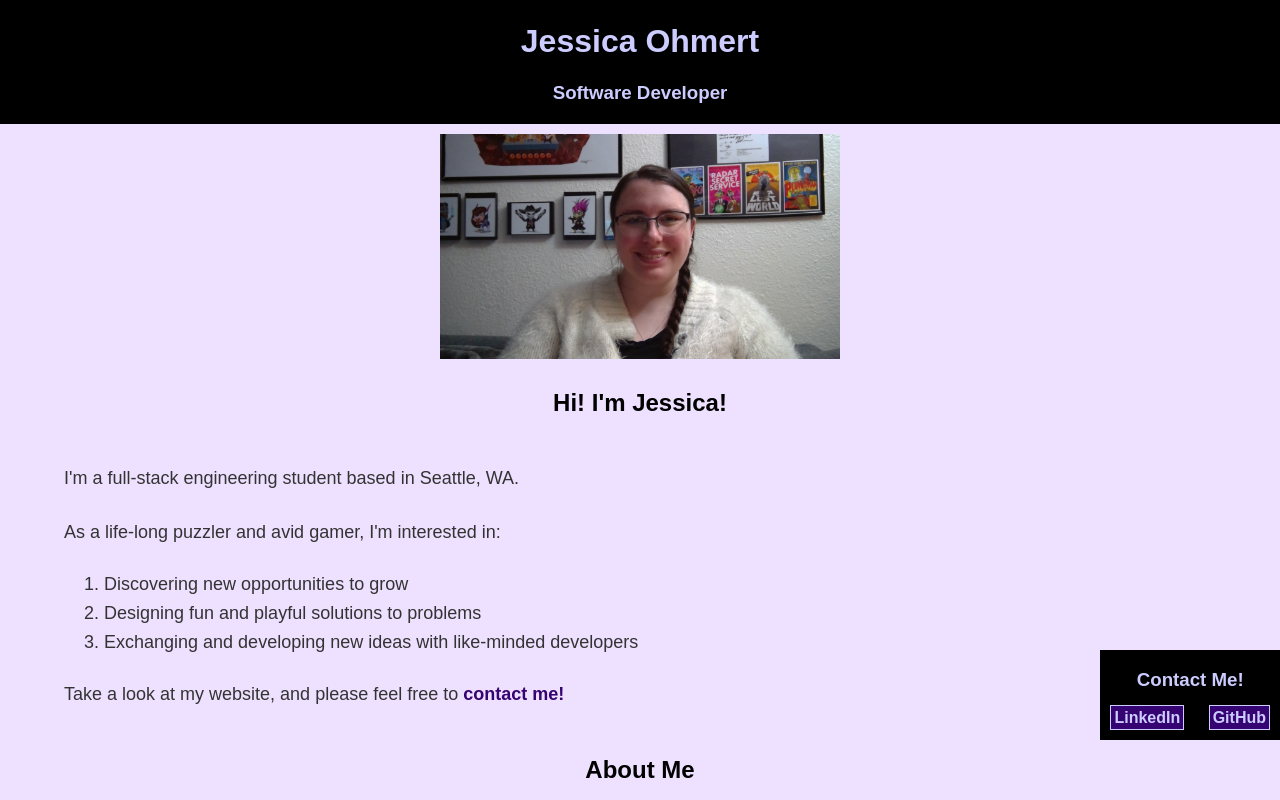
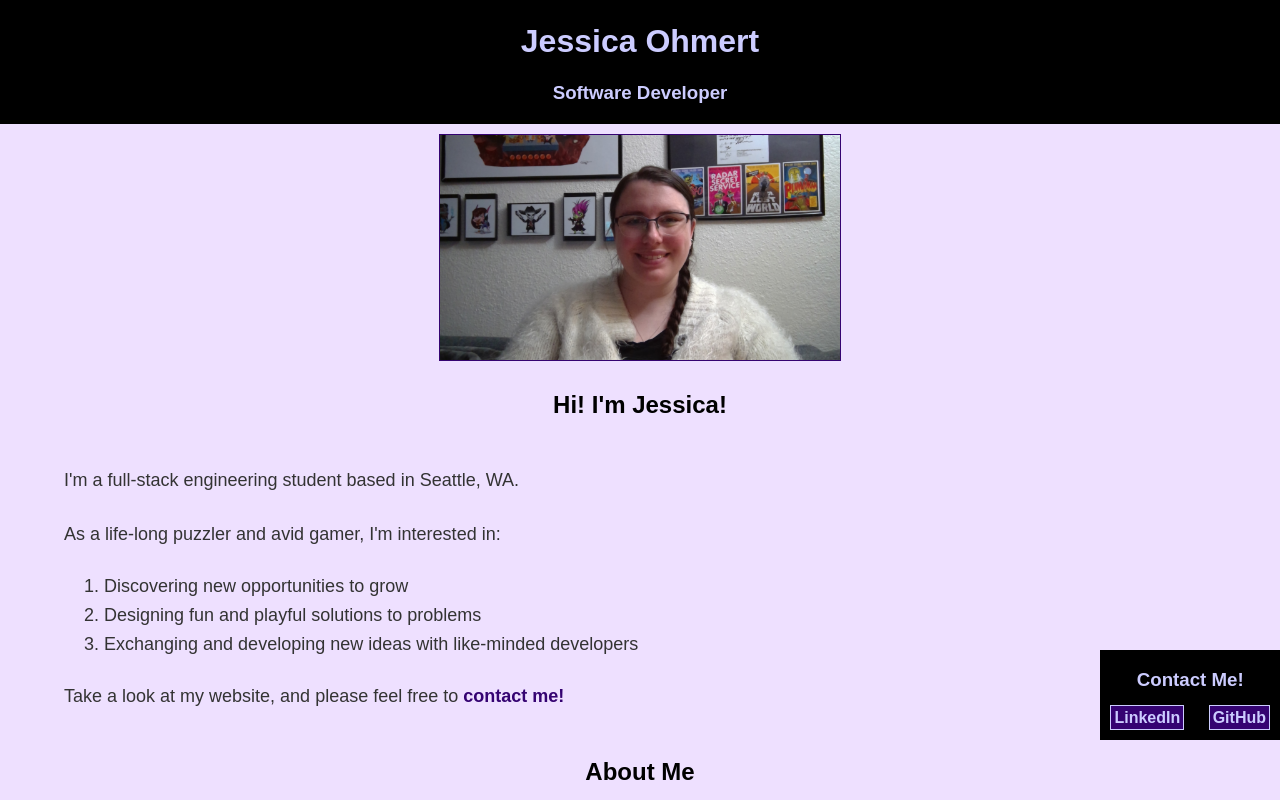
Before and after one commit to johmert/portfolio, a plain HTML site: page index.html in a window 1280 px wide. Shown: the top 800 px of the page. Drawn offline with nearby package versions, Linux system fonts and the light colour scheme.

Commit message:
border on image

```diff
--- a/styles.css
+++ b/styles.css
@@ -72,6 +72,7 @@ main > article > section > header {
 
 img {
     margin: 10px auto;
+    border: 1px solid rgb(53, 3, 114);
 }
 
 
```
